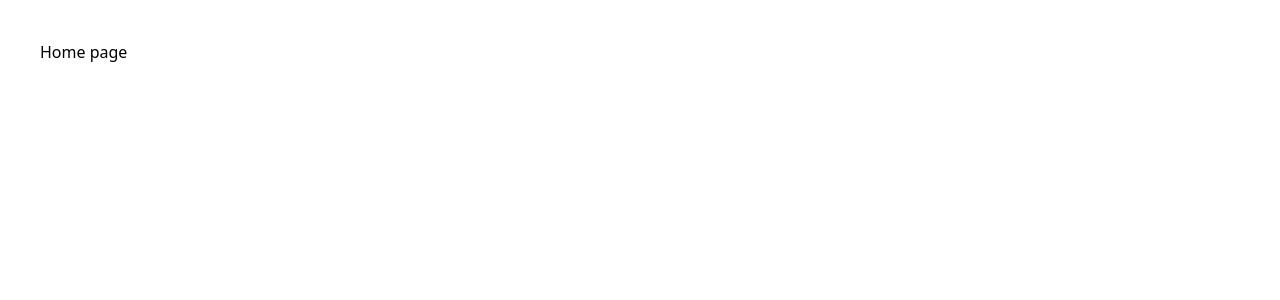
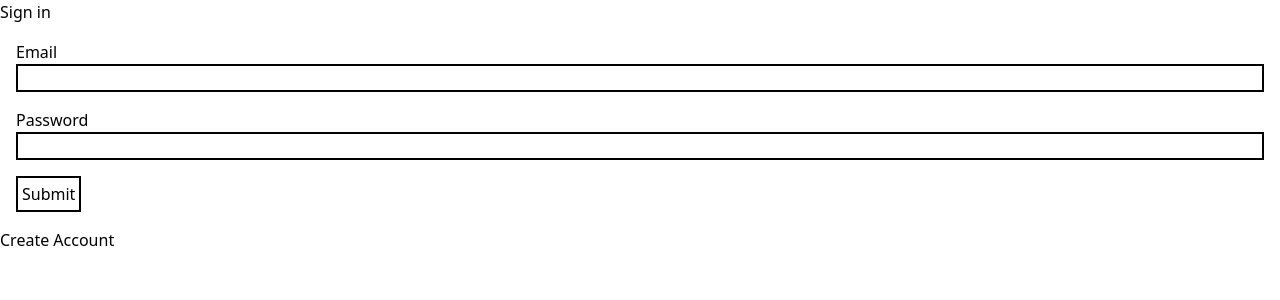
Before and after one commit to R0Z0LI/Week8Homework, a Next.js app: page / in a window 1280 px wide. Shown: the top 300 px of the page. Built offline with nearby package versions, Linux system fonts and the light colour scheme; no server answers.

Commit message:
feat: sign in

```diff
--- a/package.json
+++ b/package.json
@@ -21,6 +21,7 @@
     "postcss": "8.4.22",
     "react": "18.2.0",
     "react-dom": "18.2.0",
+    "react-firebase-hooks": "^5.1.1",
     "tailwindcss": "3.3.1",
     "typescript": "5.0.4"
   }
--- /dev/null
+++ b/src/components/AuthenticationForm.tsx
@@ -0,0 +1,48 @@
+import { useRef } from "react";
+
+const Authentication: React.FC<{
+  onSubmit: (email: string, password: string) => void;
+}> = (props) => {
+  const passwordInputRef = useRef<HTMLInputElement>(null);
+  const emailInputRef = useRef<HTMLInputElement>(null);
+
+  const onSubmitHandler = (event: React.FormEvent) => {
+    event.preventDefault();
+    const password = passwordInputRef.current!.value;
+    const email = emailInputRef.current!.value;
+
+    if (password?.trim().length === 0 || email?.trim().length === 0) {
+      return;
+    }
+
+    props.onSubmit(email, password);
+  };
+  return (
+    <div>
+      <form className="p-2" onSubmit={onSubmitHandler}>
+        <div className="flex flex-col p-2">
+          <label htmlFor="name">Email</label>
+          <input
+            className="border-2 border-black"
+            type="email"
+            required
+            id="name"
+            ref={emailInputRef}
+          />
+        </div>
+        <div className="flex flex-col p-2">
+          <label htmlFor="email">Password</label>
+          <input
+            className="border-2 border-black"
+            type="password"
+            required
+            id="email"
+            ref={passwordInputRef}
+          />
+        </div>
+        <button className="border-2 border-black m-2 p-1">Submit</button>
+      </form>
+    </div>
+  );
+};
+export default Authentication;
--- a/src/firebase/Authentication.tsx
+++ b/src/firebase/Authentication.tsx
@@ -16,5 +16,8 @@ const firebaseConfig = {
 };
 
 // Initialize Firebase
-const app = initializeApp(firebaseConfig);
-const analytics = getAnalytics(app);
+export const app = initializeApp(firebaseConfig);
+
+export const initFirebase = () => {
+  return app;
+};
--- a/src/pages/index.tsx
+++ b/src/pages/index.tsx
@@ -1,7 +1,62 @@
+import Authentication from "@/components/AuthenticationForm";
+import { initFirebase } from "@/firebase/Authentication";
+import { useState } from "react";
+import {
+  getAuth,
+  createUserWithEmailAndPassword,
+  signInWithEmailAndPassword,
+} from "firebase/auth";
+import { useAuthState } from "react-firebase-hooks/auth";
+import { useRouter } from "next/router";
+
 function HomePage() {
+  const [clicked, setClicked] = useState(false);
+  const auth = getAuth();
+  const [user, loading] = useAuthState(auth);
+  const router = useRouter();
+
+  if (loading) {
+    return <div>Loading...</div>;
+  }
+
+  if (user) {
+    router.push("/characters");
+    return <div>Welcome {user.displayName}</div>;
+  }
+
+  const onClickHandler = () => {
+    if (clicked) {
+      setClicked(false);
+    } else {
+      setClicked(true);
+    }
+  };
+
+  const onSubmitHandler = (email: string, password: string) => {
+    if (clicked) {
+      createUserWithEmailAndPassword(auth, email, password).then(
+        (userCredential) => {
+          const user = userCredential.user;
+        }
+      );
+    } else {
+      signInWithEmailAndPassword(auth, email, password).then(
+        (userCredential) => {
+          const user = userCredential.user;
+          console.log(user.uid);
+        }
+      );
+    }
+  };
+
+  const app = initFirebase();
   return (
     <div>
-      <p className="p-10">Home page</p>
+      {clicked ? <p>Register</p> : <p>Sign in</p>}
+      <Authentication onSubmit={onSubmitHandler} />
+
+      {clicked && <button onClick={onClickHandler}>Sign In</button>}
+      {!clicked && <button onClick={onClickHandler}>Create Account</button>}
     </div>
   );
 }
```
Also changed, not shown: 1 other file (tests, documents, lock files or other folders).
